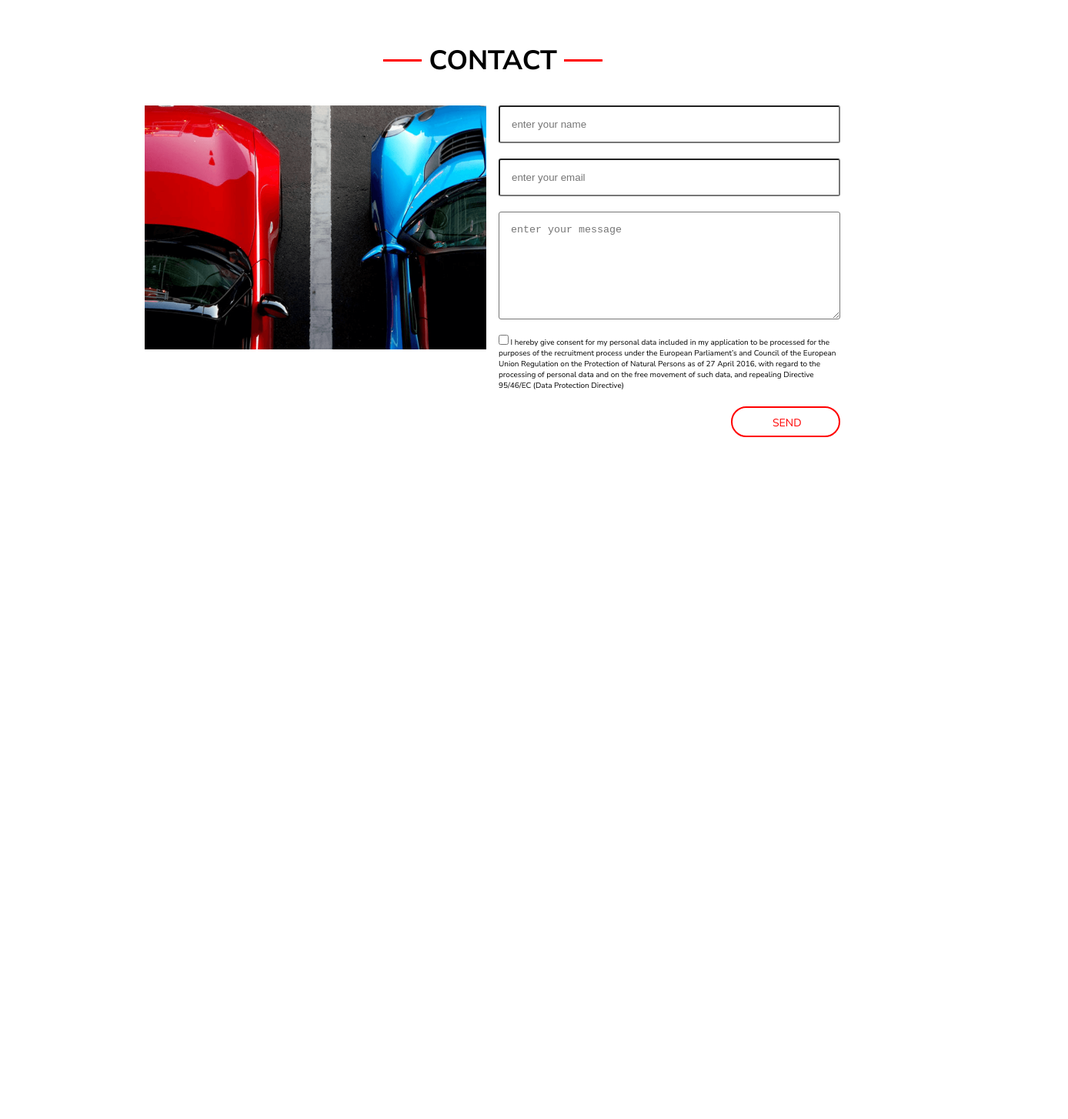
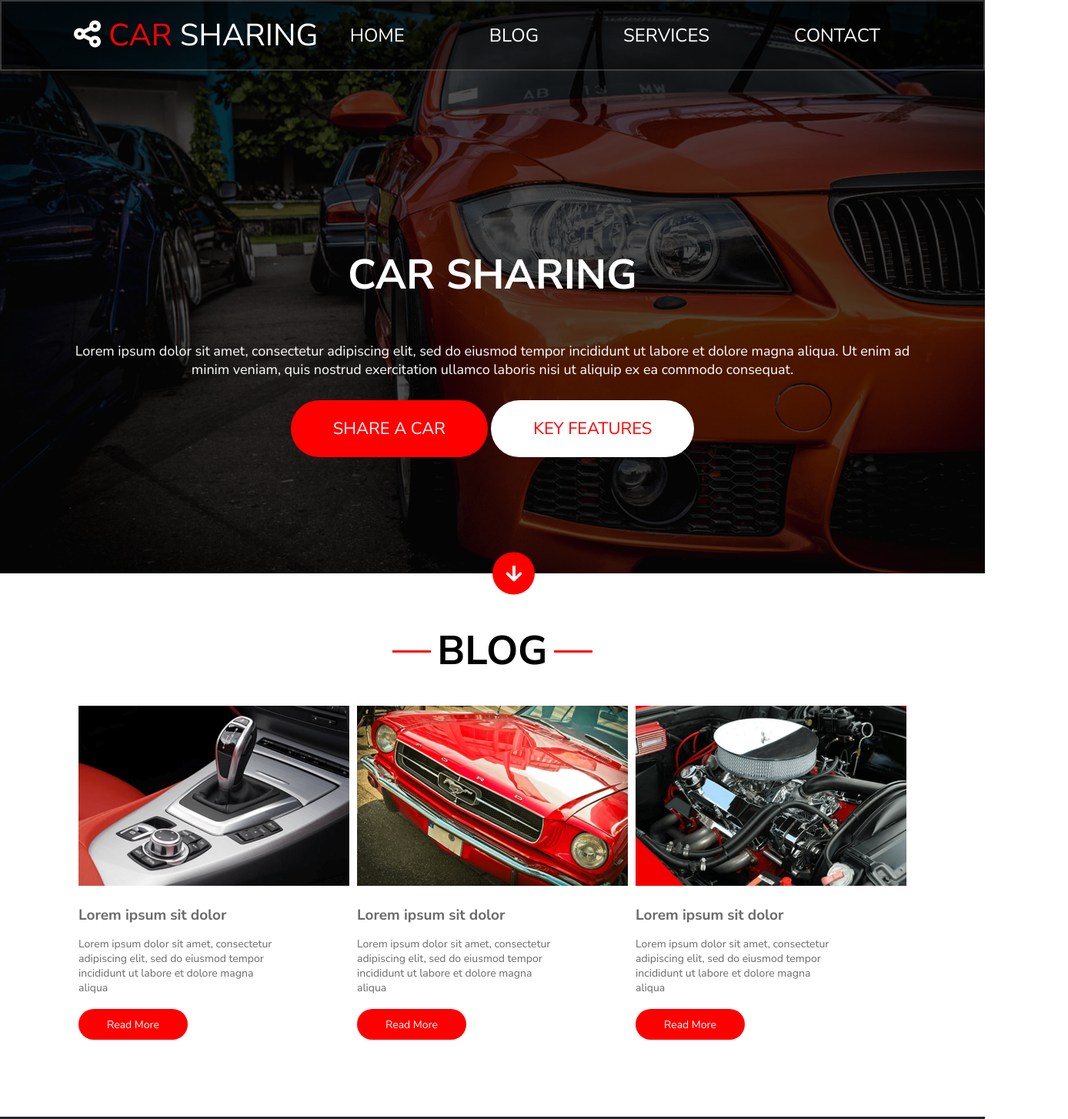
Before and after one commit to MarcinWypior/car-sharing-39, a website built with Vite: page index.html in a window 1280 px wide. Shown: the top 1454 px of the page at 77% size, 1388 px wide, since content can reach past the window. Before the commit the page ends 800 px from the top, so only its background shows below. Built offline with nearby package versions, Linux system fonts and the light colour scheme.

Commit message:
car sharing uncommented

```diff
--- a/index.html
+++ b/index.html
@@ -19,7 +19,7 @@
     <link rel="stylesheet" href="./style.css" />
   </head>
   <body>
-    <!-- <div class="hero">
+    <div class="hero">
       <div class="overlay"></div>
       <header>
         <div class="navbar">
@@ -56,9 +56,11 @@
     </div>
     <div class="circle">
       <img src="images/Icon Arrow Down.svg" alt="" />
-    </div> -->
+    </div>
+
     <!-- blog -->
-    <!-- <div class="container">
+
+    <div class="container">
       <div class="blog">
         <div class="blog-title">
           <h2>BLOG</h2>
@@ -95,9 +97,9 @@
           </div>
         </div>
       </div>
-    </div> -->
-    <!-- services -->
-    <!-- <div class="services">
+    </div>
+
+    <div class="services">
       <div class="container">
         <div class="services-header">
           <h2><span>SERVICE</span></h2>
@@ -141,7 +143,8 @@
           </div>
         </div>
       </div>
-    </div> -->
+    </div>
+
     <!-- Form -->
 
     <div class="contact">
```
